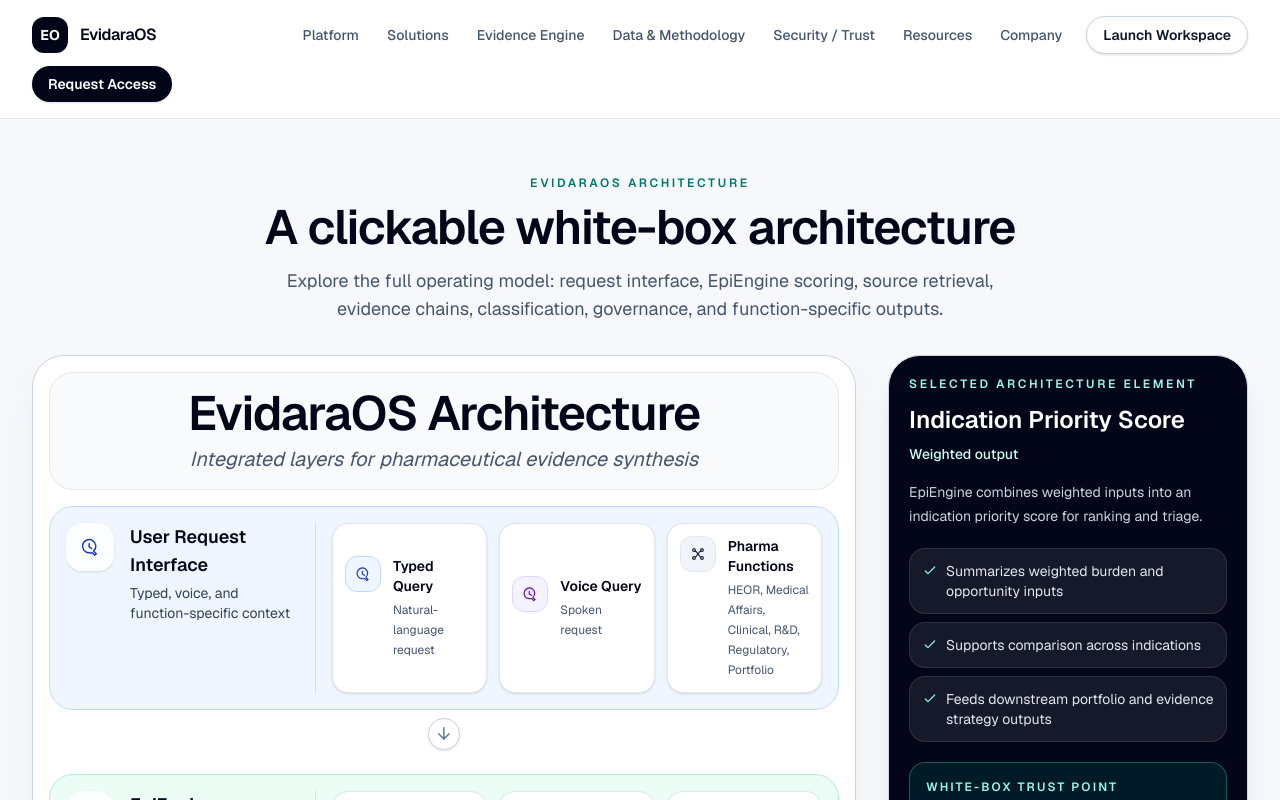
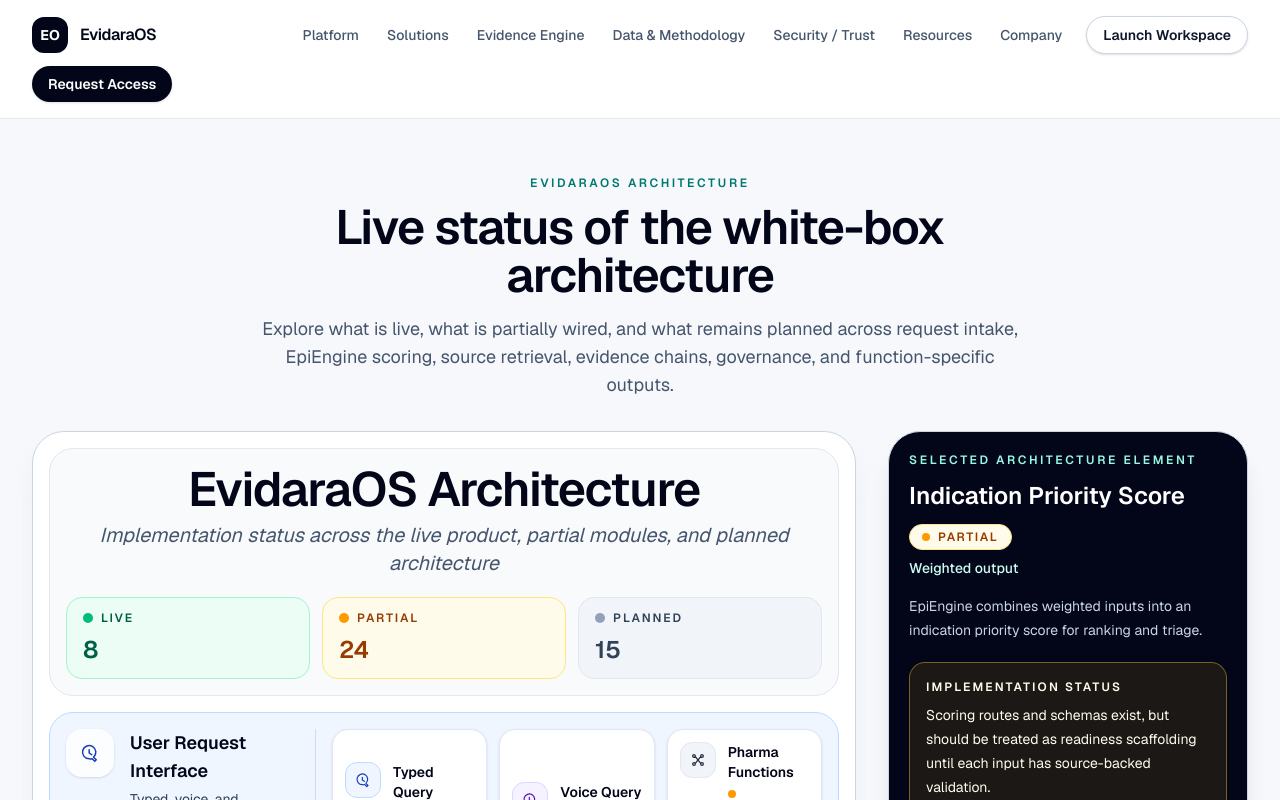
Before and after one commit to kunalkaiser/pharmaos, a Next.js app: page /architecture in a window 1280 px wide. Shown: the top 800 px of the page. Built offline with nearby package versions, Linux system fonts and the light colour scheme.

Commit message:
Show live architecture implementation status

```diff
--- a/src/app/architecture/page.tsx
+++ b/src/app/architecture/page.tsx
@@ -8,14 +8,14 @@ export default function ArchitecturePage() {
       <div className="mx-auto max-w-[1500px]">
         <SectionHeading
           eyebrow="EvidaraOS architecture"
-          title="A clickable white-box architecture"
-          subtitle="Explore the full operating model: request interface, EpiEngine scoring, source retrieval, evidence chains, classification, governance, and function-specific outputs."
+          title="Live status of the white-box architecture"
+          subtitle="Explore what is live, what is partially wired, and what remains planned across request intake, EpiEngine scoring, source retrieval, evidence chains, governance, and function-specific outputs."
         />
         <div className="mt-8">
           <ArchitectureExplorer />
         </div>
         <div className="mt-8">
-          <TrustBoundary copy="This architecture is an interactive product model. The current repository does not include live retrieval, scoring, auth, citation storage, or audit-log services, so implementation-specific claims should be validated before enterprise use." />
+          <TrustBoundary copy="This page is a product-status map, not a certification claim. Live modules still produce candidate-only evidence until reviewed; partial and planned modules must not be represented as validated enterprise controls." />
         </div>
       </div>
     </main>
--- a/src/app/evidence-engine/page.tsx
+++ b/src/app/evidence-engine/page.tsx
@@ -24,10 +24,10 @@ export default function EvidenceEnginePage() {
         <div className="mt-12 rounded-3xl border border-teal-100 bg-teal-50 p-6">
           <p className="text-sm font-semibold text-teal-950">Current implementation note</p>
           <p className="mt-2 text-sm leading-6 text-teal-900">
-            This is an interactive product model. It does not claim to run live retrieval or agent execution until a backend orchestration service is connected.
+            The protected workspace now calls the private Python Evidence Engine for candidate-only analysis workflows, source-linked records, manual PDF extraction, document chat, and report export. Human review remains required before any medical, payer, regulatory, or enterprise use.
           </p>
           <Link href="/architecture" className="mt-5 inline-flex rounded-full bg-slate-950 px-5 py-3 text-sm font-semibold text-white hover:bg-slate-800">
-            View full architecture
+            View live architecture status
           </Link>
         </div>
       </div>
--- a/src/components/ArchitectureExplorer.tsx
+++ b/src/components/ArchitectureExplorer.tsx
@@ -1,10 +1,12 @@
 "use client";
 
+import Link from "next/link";
 import { useMemo, useState } from "react";
 import { accentStyles, cx } from "./DetailPanel";
 import { Icon } from "./Icon";
 
 type Accent = "blue" | "teal" | "purple" | "green" | "orange" | "slate";
+type ImplementationStatus = "live" | "partial" | "planned";
 
 type ArchitectureNode = {
   id: string;
@@ -15,6 +17,10 @@ type ArchitectureNode = {
   description: string;
   details: string[];
   trust: string;
+  status: ImplementationStatus;
+  implementation: string;
+  ctaHref?: string;
+  ctaLabel?: string;
 };
 
 type ArchitectureRow = {
@@ -38,6 +44,10 @@ const interfaceNodes: ArchitectureNode[] = [
     description: "Users begin with a plain-language business, clinical, or scientific question instead of choosing databases or agents manually.",
     details: ["Example: Evaluate semaglutide for obstructive sleep apnea.", "Captures user role, function, therapeutic context, and desired output.", "Hands the request to orchestration for intent detection."],
     trust: "The question is captured as the first auditable object in the evidence workflow.",
+    status: "live",
+    implementation: "Live in the protected product workspace through the Evidence Engine console and protocol builder.",
+    ctaHref: "/app",
+    ctaLabel: "Open workspace",
   },
   {
     id: "voice-query",
@@ -48,6 +58,8 @@ const interfaceNodes: ArchitectureNode[] = [
     description: "Voice input can enter the same workflow as typed input, with the transcript preserved for review and routing.",
     details: ["Supports quick question capture.", "Converts request into structured task context.", "Routes to the same white-box architecture."],
     trust: "Voice does not bypass governance; it becomes a traceable request.",
+    status: "planned",
+    implementation: "Not wired in the current production UI. Typed input is the active request path.",
   },
   {
     id: "pharma-functions",
@@ -58,6 +70,10 @@ const interfaceNodes: ArchitectureNode[] = [
     description: "The interface adapts outputs to the requesting function while keeping the same transparent evidence pathway underneath.",
     details: ["HEOR and Market Access", "Medical Affairs", "Clinical Development", "R&D", "Regulatory", "Portfolio Strategy"],
     trust: "Different users get different deliverables, not different standards of evidence.",
+    status: "partial",
+    implementation: "Workflow selection is live for SLR, HEOR, Safety, Regulatory, Trial Intelligence, Repurposing, Genomics, and Payer Brief outputs. Role-specific auth and permissions are still staged.",
+    ctaHref: "/app",
+    ctaLabel: "Run a workflow",
   },
 ];
 
@@ -71,6 +87,8 @@ const epiNodes: ArchitectureNode[] = [
     description: "Incidence contributes to disease opportunity sizing and indication prioritization.",
     details: ["New cases over time", "Therapeutic-area burden signal", "Weighted input to indication score"],
     trust: "A scoring input, not a causal estimate.",
+    status: "partial",
+    implementation: "Scoring schema exists, but source-backed epidemiology extraction needs validated live data coverage before enterprise use.",
   },
   {
     id: "prevalence",
@@ -81,6 +99,8 @@ const epiNodes: ArchitectureNode[] = [
     description: "Prevalence helps size the affected population and potential evidence-generation opportunity.",
     details: ["Existing patient population", "Burden and scale context", "Comparable across indications"],
     trust: "Used for ranking and prioritization only.",
+    status: "partial",
+    implementation: "Supported as an EpiEngine input and CoCoPop-style query target; production source coverage is not complete.",
   },
   {
     id: "unmet-need",
@@ -91,6 +111,8 @@ const epiNodes: ArchitectureNode[] = [
     description: "Unmet need captures where current treatment options, outcomes, access, or evidence remain insufficient.",
     details: ["Treatment gaps", "Outcome gaps", "Evidence gaps", "Patient and payer relevance"],
     trust: "Requires source support and explicit assumptions.",
+    status: "partial",
+    implementation: "Evidence-gap language is generated in workflow outputs, but final unmet-need scoring still requires reviewer confirmation.",
   },
   {
     id: "market-size",
@@ -101,6 +123,8 @@ const epiNodes: ArchitectureNode[] = [
     description: "Market size adds commercial and portfolio context to the indication priority score.",
     details: ["Population scale", "Value and budget relevance", "Portfolio strategy context"],
     trust: "Commercial context is separated from clinical evidence strength.",
+    status: "planned",
+    implementation: "Not yet connected to commercial datasets or validated market models.",
   },
   {
     id: "competition-penalty",
@@ -111,6 +135,8 @@ const epiNodes: ArchitectureNode[] = [
     description: "Competitive intensity can reduce priority where differentiation or access is likely to be difficult.",
     details: ["Current therapies", "Pipeline density", "Differentiation risk", "Evidence burden"],
     trust: "Penalty logic should remain visible to portfolio users.",
+    status: "partial",
+    implementation: "Trial and literature landscape signals are available; formal weighted competition scoring is not finalized.",
   },
   {
     id: "health-equity",
@@ -121,6 +147,8 @@ const epiNodes: ArchitectureNode[] = [
     description: "Health equity context highlights populations, geographies, or access patterns that may require additional evidence work.",
     details: ["Access disparities", "Geographic variation", "Underrepresented groups", "Evidence-generation needs"],
     trust: "Equity context should be explicit, not hidden inside a score.",
+    status: "planned",
+    implementation: "Modeled in architecture only. Needs vetted equity datasets and review policy before use.",
   },
   {
     id: "priority-score",
@@ -131,29 +159,33 @@ const epiNodes: ArchitectureNode[] = [
     description: "EpiEngine combines weighted inputs into an indication priority score for ranking and triage.",
     details: ["Summarizes weighted burden and opportunity inputs", "Supports comparison across indications", "Feeds downstream portfolio and evidence strategy outputs"],
     trust: "Associative ranking heuristic, not a causal claim.",
+    status: "partial",
+    implementation: "Scoring routes and schemas exist, but should be treated as readiness scaffolding until each input has source-backed validation.",
+    ctaHref: "/app",
+    ctaLabel: "View workspace",
   },
 ];
 
-const sourceNames = [
-  "ClinicalTrials.gov",
-  "PubMed",
-  "FAERS",
-  "Europe PMC",
-  "OpenTargets",
-  "ChEMBL",
-  "UniProt",
-  "Reactome",
-  "FDA Drug Labels",
-  "OpenTargets Genetics",
-  "DisGeNET",
-  "DrugCentral",
-  "NCBI Gene",
-  "OMIM",
-  "OMOP Layer 2",
-  "Synthea",
+const sourceConfigs: Array<[string, ImplementationStatus, string]> = [
+  ["ClinicalTrials.gov", "live", "Live trial retrieval is available through the Trial Intelligence workflow."],
+  ["PubMed", "partial", "PubMed-style citation hydration is available, with rate-limit and abstract-availability boundaries."],
+  ["FAERS", "live", "openFDA FAERS signal retrieval is wired for safety workflows."],
+  ["Europe PMC", "partial", "Used as part of open-access/full-text fallback logic where available."],
+  ["OpenTargets", "planned", "Shown as target-intelligence architecture; not exposed as a validated production module yet."],
+  ["ChEMBL", "planned", "Shown as chemistry/target architecture; not exposed as a validated production module yet."],
+  ["UniProt", "planned", "Shown as target annotation architecture; not exposed as a validated production module yet."],
+  ["Reactome", "planned", "Shown as pathway architecture; not exposed as a validated production module yet."],
+  ["FDA Drug Labels", "live", "openFDA label retrieval is wired for Regulatory workflow outputs."],
+  ["OpenTargets Genetics", "planned", "Shown as genetics architecture; not exposed as a validated production module yet."],
+  ["DisGeNET", "planned", "Shown as disease-gene architecture; not exposed as a validated production module yet."],
+  ["DrugCentral", "planned", "Shown as drug knowledge architecture; not exposed as a validated production module yet."],
+  ["NCBI Gene", "planned", "Shown as gene annotation architecture; not exposed as a validated production module yet."],
+  ["OMIM", "planned", "Shown as rare-disease architecture; not exposed as a validated production module yet."],
+  ["OMOP Layer 2", "planned", "Not connected to a governed patient-data environment in this deployment."],
+  ["Synthea", "planned", "Synthetic data is not currently powering the production evidence workflow."],
 ];
 
-const retrievalNodes: ArchitectureNode[] = sourceNames.map((name) => ({
+const retrievalNodes: ArchitectureNode[] = sourceConfigs.map(([name, status, implementation]) => ({
   id: `source-${name.toLowerCase().replace(/[^a-z0-9]+/g, "-").replace(/(^-|-$)/g, "")}`,
   title: name,
   subtitle: "Evidence source",
@@ -162,16 +194,20 @@ const retrievalNodes: ArchitectureNode[] = sourceNames.map((name) => ({
   description: `${name} can be queried as part of the parallel evidence retrieval layer.`,
   details: ["Retrieved in parallel when relevant", "Mapped to the user question and chain logic", "Preserved as source provenance for downstream findings"],
   trust: "Sources remain visible so users can inspect what supports each claim.",
+  status,
+  implementation,
+  ctaHref: status === "live" || status === "partial" ? "/app" : undefined,
+  ctaLabel: status === "live" || status === "partial" ? "Use in workspace" : undefined,
 }));
 
 const chainNodes: ArchitectureNode[] = [
-  ["chain-a", "Chain A", "Genomics -> Drug Repurposing -> Safety -> Literature", "purple"],
-  ["chain-b", "Chain B", "Trial Intelligence -> Multi-Omics -> Literature", "purple"],
-  ["chain-c", "Chain C", "Safety -> Literature", "purple"],
-  ["chain-d", "Chain D", "Full Discovery", "purple"],
-  ["chain-p", "Chain P", "Payer Intelligence", "purple"],
-  ["chain-r", "Chain R", "Repurposing Strategy", "purple"],
-].map(([id, title, subtitle, accent]) => ({
+  ["chain-a", "Chain A", "Genomics -> Drug Repurposing -> Safety -> Literature", "purple", "partial", "Genomics, repurposing, safety, and literature workflows exist, but the chained multi-agent handoff is not a fully autonomous production chain."],
+  ["chain-b", "Chain B", "Trial Intelligence -> Multi-Omics -> Literature", "purple", "partial", "Trial Intelligence is live; multi-omics integration remains model-stage in this product deployment."],
+  ["chain-c", "Chain C", "Safety -> Literature", "purple", "live", "Safety Review and literature-backed SLR workflows are live as candidate-only analysis chains."],
+  ["chain-d", "Chain D", "Full Discovery", "purple", "live", "Full Discovery is exposed in the workspace as an SLR + safety + HEOR package."],
+  ["chain-p", "Chain P", "Payer Intelligence", "purple", "partial", "Payer Brief and HEOR Foundation outputs are live, but payer-ready conclusions require human review and validated inputs."],
+  ["chain-r", "Chain R", "Repurposing Strategy", "purple", "partial", "Repurposing workflow exists; mechanistic bridge claims remain candidate-only until reviewed."],
+].map(([id, title, subtitle, accent, status, implementation]) => ({
   id,
   title,
   subtitle,
@@ -180,6 +216,10 @@ const chainNodes: ArchitectureNode[] = [
   description: `${title} packages a specialized evidence workflow that can activate alone or alongside other chains.`,
   details: ["Activated dynamically by orchestration", "Calls relevant retrieval and synthesis agents", "Writes findings into shared wiki context", "Can combine with other chains for multi-question workflows"],
   trust: "Chains are visible reasoning pathways, not hidden prompts.",
+  status: status as ImplementationStatus,
+  implementation,
+  ctaHref: "/app",
+  ctaLabel: "Run chain",
 }));
 
 const classNodes: ArchitectureNode[] = [
@@ -196,15 +236,17 @@ const classNodes: ArchitectureNode[] = [
   description: `${title} findings are labeled so users understand the evidentiary strength of the claim.`,
   details: ["Classification appears with the finding", "Classification can constrain output language", "Higher-strength language requires explicit source support"],
   trust: "Outputs cannot escalate classification without source support.",
+  status: "partial" as ImplementationStatus,
+  implementation: "Candidate-only and generated-claim boundaries are live. Fine-grained claim classification labels are still being expanded across every output.",
 }));
 
 const governanceNodes: ArchitectureNode[] = [
-  ["sensitive-data-checks", "Sensitive-Data Checks", "Planned input and output review"],
-  ["audit-trail", "Audit Trail Requirements", "Backend recordkeeping model"],
-  ["signature", "Review Before Export", "Human confirmation requirement"],
-  ["provenance", "Provenance Tracking", "Source-level lineage"],
-  ["human-review", "Human Review", "Qualified sign-off"],
-].map(([id, title, subtitle]) => ({
+  ["sensitive-data-checks", "Sensitive-Data Checks", "Planned input and output review", "planned", "No PHI/PII production workflow is enabled; sensitive-data controls need formal implementation before enterprise deployment."],
+  ["audit-trail", "Audit Trail Requirements", "Backend recordkeeping model", "partial", "Query run steps and candidate events are recorded, but regulated audit-log enforcement is not complete."],
+  ["signature", "Review Before Export", "Human confirmation requirement", "partial", "Outputs are labeled candidate-only and review-required; electronic signature workflows are not implemented."],
+  ["provenance", "Provenance Tracking", "Source-level lineage", "partial", "Source-linked candidates, identifiers, URLs, and provider events are captured for review handoff."],
+  ["human-review", "Human Review", "Qualified sign-off", "partial", "Review queue handoff exists; role-based reviewer sign-off is still staged."],
+].map(([id, title, subtitle, status, implementation]) => ({
   id,
   title,
   subtitle,
@@ -213,16 +255,20 @@ const governanceNodes: ArchitectureNode[] = [
   description: `${title} is part of the planned review layer before evidence is exported or used externally.`,
   details: ["Modeled before governed output", "Creates inspectable review context", "Defines pharma accountability requirements"],
   trust: "Governance requirements are shown in the workflow, not added after the answer.",
+  status: status as ImplementationStatus,
+  implementation,
+  ctaHref: status === "partial" ? "/app" : undefined,
+  ctaLabel: status === "partial" ? "Open review area" : undefined,
 }));
 
 const outputNodes: ArchitectureNode[] = [
-  ["output-heor", "HEOR", "Value dossiers, ICER ranges, budget impact drivers", "teal"],
-  ["output-medical", "Medical Affairs", "Evidence summaries, publications, KOL briefs", "blue"],
-  ["output-clinical", "Clinical Development", "Trial landscape, endpoints, feasibility signals", "green"],
-  ["output-rd", "R&D", "Mechanisms, targets, repurposing leads", "orange"],
-  ["output-regulatory", "Regulatory", "Labeling support, safety, precedent analysis", "purple"],
-  ["output-portfolio", "Portfolio Strategy", "Prioritization and opportunity scoring", "orange"],
-].map(([id, title, subtitle, accent]) => ({
+  ["output-heor", "HEOR", "Value dossiers, ICER ranges, budget impact drivers", "teal", "partial", "HEOR Foundation is live as a source-linked readiness workflow; formal ICER/QALY modeling is not automated."],
+  ["output-medical", "Medical Affairs", "Evidence summaries, publications, KOL briefs", "blue", "partial", "SLR and evidence summaries are live as drafts; publication-ready material requires human review."],
+  ["output-clinical", "Clinical Development", "Trial landscape, endpoints, feasibility signals", "green", "live", "Trial Intelligence is live for ClinicalTrials.gov-style retrieval and status summaries."],
+  ["output-rd", "R&D", "Mechanisms, targets, repurposing leads", "orange", "partial", "Repurposing and genomics workflows are available as candidate-only evidence paths."],
+  ["output-regulatory", "Regulatory", "Labeling support, safety, precedent analysis", "purple", "live", "Regulatory label retrieval and benefit-risk scaffolding are live as candidate-only outputs."],
+  ["output-portfolio", "Portfolio Strategy", "Prioritization and opportunity scoring", "orange", "partial", "Portfolio scoring exists as readiness scaffolding; commercial and market-size data are not fully connected."],
+].map(([id, title, subtitle, accent, status, implementation]) => ({
   id,
   title,
   subtitle,
@@ -231,6 +277,10 @@ const outputNodes: ArchitectureNode[] = [
   description: `${title} receives a function-specific deliverable built from the same visible evidence pathway.`,
   details: ["Output is tailored to the decision context", "Evidence classes and sources remain attached", "Governance status is visible before export"],
   trust: "Function-specific does not mean opaque; every deliverable keeps provenance.",
+  status: status as ImplementationStatus,
+  implementation,
+  ctaHref: "/app",
+  ctaLabel: "Open output module",
 }));
 
 const rows: ArchitectureRow[] = [
@@ -301,6 +351,35 @@ const rows: ArchitectureRow[] = [
   },
 ];
 
+const statusStyles: Record<ImplementationStatus, { label: string; chip: string; panel: string; dot: string }> = {
+  live: {
+    label: "Live",
+    chip: "border-emerald-200 bg-emerald-50 text-emerald-800",
+    panel: "border-emerald-300/40 bg-emerald-400/10 text-emerald-50",
+    dot: "bg-emerald-500",
+  },
+  partial: {
+    label: "Partial",
+    chip: "border-amber-200 bg-amber-50 text-amber-800",
+    panel: "border-amber-300/40 bg-amber-400/10 text-amber-50",
+    dot: "bg-amber-500",
+  },
+  planned: {
+    label: "Planned",
+    chip: "border-slate-200 bg-slate-100 text-slate-700",
+    panel: "border-slate-300/30 bg-white/8 text-slate-100",
+    dot: "bg-slate-400",
+  },
+};
+
+const statusCounts = rows.flatMap((row) => row.nodes).reduce<Record<ImplementationStatus, number>>(
+  (counts, node) => {
+    counts[node.status] += 1;
+    return counts;
+  },
+  { live: 0, partial: 0, planned: 0 },
+);
+
 export function ArchitectureExplorer() {
   const [activeId, setActiveId] = useState("priority-score");
   const activeNode = useMemo(
@@ -313,7 +392,18 @@ export function ArchitectureExplorer() {
       <div className="rounded-[2rem] border border-slate-300 bg-white p-4 shadow-xl shadow-slate-200/70">
         <div className="rounded-3xl border border-slate-200 bg-slate-50 p-4 text-center">
           <h2 className="text-3xl font-semibold tracking-tight text-slate-950 md:text-5xl">EvidaraOS Architecture</h2>
-          <p className="mt-2 text-base italic text-slate-600 md:text-xl">Integrated layers for pharmaceutical evidence synthesis</p>
+          <p className="mt-2 text-base italic text-slate-600 md:text-xl">Implementation status across the live product, partial modules, and planned architecture</p>
+          <div className="mx-auto mt-5 grid max-w-3xl gap-3 sm:grid-cols-3">
+            {(Object.keys(statusCounts) as ImplementationStatus[]).map((status) => (
+              <div key={status} className={cx("rounded-2xl border px-4 py-3 text-left", statusStyles[status].chip)}>
+                <div className="flex items-center gap-2">
+                  <span className={cx("h-2.5 w-2.5 rounded-full", statusStyles[status].dot)} />
+                  <span className="text-xs font-semibold uppercase tracking-[0.16em]">{statusStyles[status].label}</span>
+                </div>
+                <p className="mt-2 text-2xl font-semibold">{statusCounts[status]}</p>
+              </div>
+            ))}
+          </div>
         </div>
 
         <div className="mt-4 space-y-4">
@@ -326,9 +416,21 @@ export function ArchitectureExplorer() {
       <aside className="xl:sticky xl:top-28 xl:self-start">
         <div className="rounded-[2rem] border border-slate-300 bg-slate-950 p-5 text-white shadow-xl">
           <p className="text-xs font-semibold uppercase tracking-[0.22em] text-teal-200">Selected architecture element</p>
-          <h3 className="mt-3 text-2xl font-semibold">{activeNode.title}</h3>
+          <div className="mt-3 flex flex-wrap items-start justify-between gap-3">
+            <h3 className="text-2xl font-semibold">{activeNode.title}</h3>
+            <StatusBadge status={activeNode.status} />
+          </div>
           <p className="mt-2 text-sm font-medium text-teal-100">{activeNode.subtitle}</p>
           <p className="mt-4 text-sm leading-6 text-slate-300">{activeNode.description}</p>
+          <div className={cx("mt-5 rounded-2xl border p-4", statusStyles[activeNode.status].panel)}>
+            <p className="text-xs font-semibold uppercase tracking-[0.18em]">Implementation status</p>
+            <p className="mt-2 text-sm leading-6">{activeNode.implementation}</p>
+            {activeNode.ctaHref ? (
+              <Link href={activeNode.ctaHref} className="mt-4 inline-flex rounded-full bg-white px-4 py-2 text-xs font-semibold text-slate-950 hover:bg-teal-50">
+                {activeNode.ctaLabel ?? "Open module"}
+              </Link>
+            ) : null}
+          </div>
           <div className="mt-5 space-y-2">
             {activeNode.details.map((detail) => (
               <div key={detail} className="flex gap-2 rounded-2xl border border-white/10 bg-white/8 p-3 text-sm text-slate-200">
@@ -420,10 +522,23 @@ function ArchitectureNodeButton({
           <Icon name={node.icon} className="h-4 w-4" />
         </span>
         <span>
-          <span className={cx("block font-semibold text-slate-950", compact ? "text-xs" : "text-sm")}>{node.title}</span>
+          <span className={cx("flex flex-wrap items-center gap-2 font-semibold text-slate-950", compact ? "justify-center text-xs" : "text-sm")}>
+            {node.title}
+            <span className={cx("inline-flex h-2 w-2 rounded-full", statusStyles[node.status].dot)} />
+          </span>
           <span className={cx("mt-1 block leading-5 text-slate-600", compact ? "text-[11px]" : "text-xs")}>{node.subtitle}</span>
+          <span className={cx("mt-2 inline-flex rounded-full border px-2 py-0.5 text-[10px] font-semibold uppercase tracking-[0.12em]", statusStyles[node.status].chip)}>{statusStyles[node.status].label}</span>
         </span>
       </div>
     </button>
   );
 }
+
+function StatusBadge({ status }: { status: ImplementationStatus }) {
+  return (
+    <span className={cx("inline-flex items-center gap-2 rounded-full border px-3 py-1 text-xs font-semibold uppercase tracking-[0.14em]", statusStyles[status].chip)}>
+      <span className={cx("h-2 w-2 rounded-full", statusStyles[status].dot)} />
+      {statusStyles[status].label}
+    </span>
+  );
+}
```
